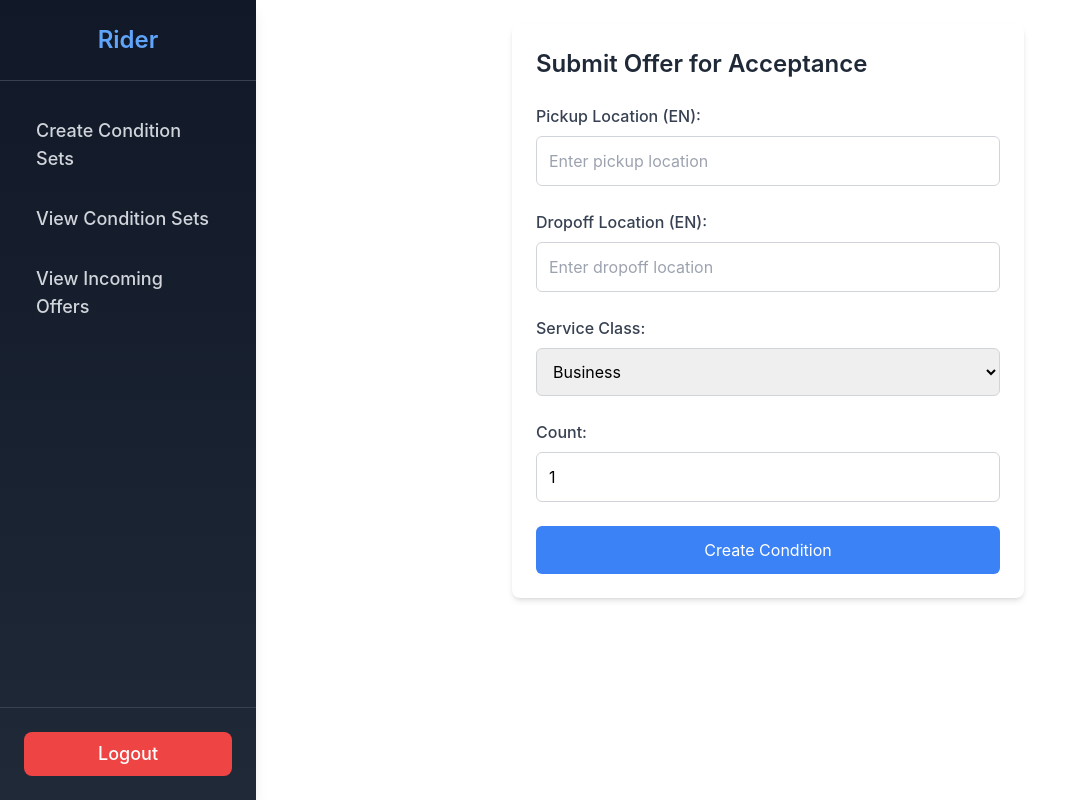
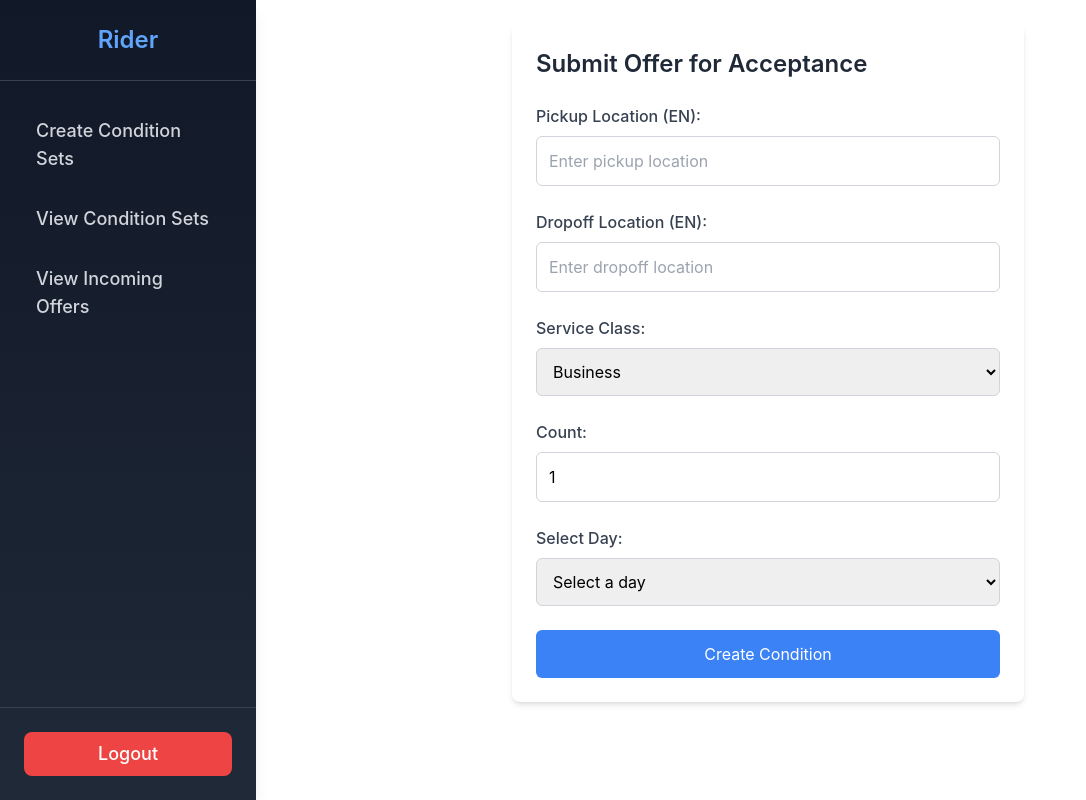
Before and after one commit to jamsheedsaeed/frontendConditionSets, a React (Create React App) app: page / in a window 1280 px wide. Shown: the whole page, without its empty margins (0-1086 px from the left). Built offline with nearby package versions, Linux system fonts and the light colour scheme.

Commit message:
Add day field and set it in to payload

```diff
--- a/src/pages/CreateCondtionsSets/Offerform.tsx
+++ b/src/pages/CreateCondtionsSets/Offerform.tsx
@@ -6,6 +6,10 @@ const OfferForm = () => {
   const [dropoffAddress, setDropoffAddress] = useState("");
   const [serviceClass, setServiceClass] = useState("business");
   const [count, setCount] = useState(1); // New state for count
+  const [selectedDay, setSelectedDay] = useState(""); // State for selected day
+
+  // Array of days with label and value
+  const daysOfWeek = ["Monday", "Tuesday", "Wednesday", "Thursday", "Friday", "Saturday", "Sunday"];
 
   // State variables for handling API responses and loading
   const [responseMessage, setResponseMessage] = useState("");
@@ -21,7 +25,8 @@ const OfferForm = () => {
       pickup_address: pickupAddress,
       dropoff_address: dropoffAddress,
       service_class: serviceClass,
-      count: count // Include count in the payload
+      count: count, // Include count in the payload
+      day: selectedDay, // Include selected day in the payload
     };
 
     try {
@@ -102,12 +107,29 @@ const OfferForm = () => {
           />
         </div>
 
+        {/* Day Dropdown */}
+        <div>
+          <label className="block text-gray-700 font-medium mb-2">Select Day:</label>
+          <select
+            value={selectedDay}
+            onChange={(e) => setSelectedDay(e.target.value)} // Update selected day
+            required
+            className="w-full p-3 border border-gray-300 rounded-md focus:outline-none focus:ring-2 focus:ring-blue-500"
+          >
+            <option value="">Select a day</option>
+            {daysOfWeek.map((day) => (
+              <option key={day} value={day}>
+                {day}
+              </option>
+            ))}
+          </select>
+        </div>
+
         {/* Submit Button */}
         <button
           type="submit"
-          className={`w-full p-3 rounded-md transition duration-300 ${
-            isLoading ? "bg-gray-400 cursor-not-allowed" : "bg-blue-500 hover:bg-blue-600 text-white"
-          }`}
+          className={`w-full p-3 rounded-md transition duration-300 ${isLoading ? "bg-gray-400 cursor-not-allowed" : "bg-blue-500 hover:bg-blue-600 text-white"
+            }`}
           disabled={isLoading} // Disable button while loading
         >
           {isLoading ? "Processing..." : "Create Condition"}
```
